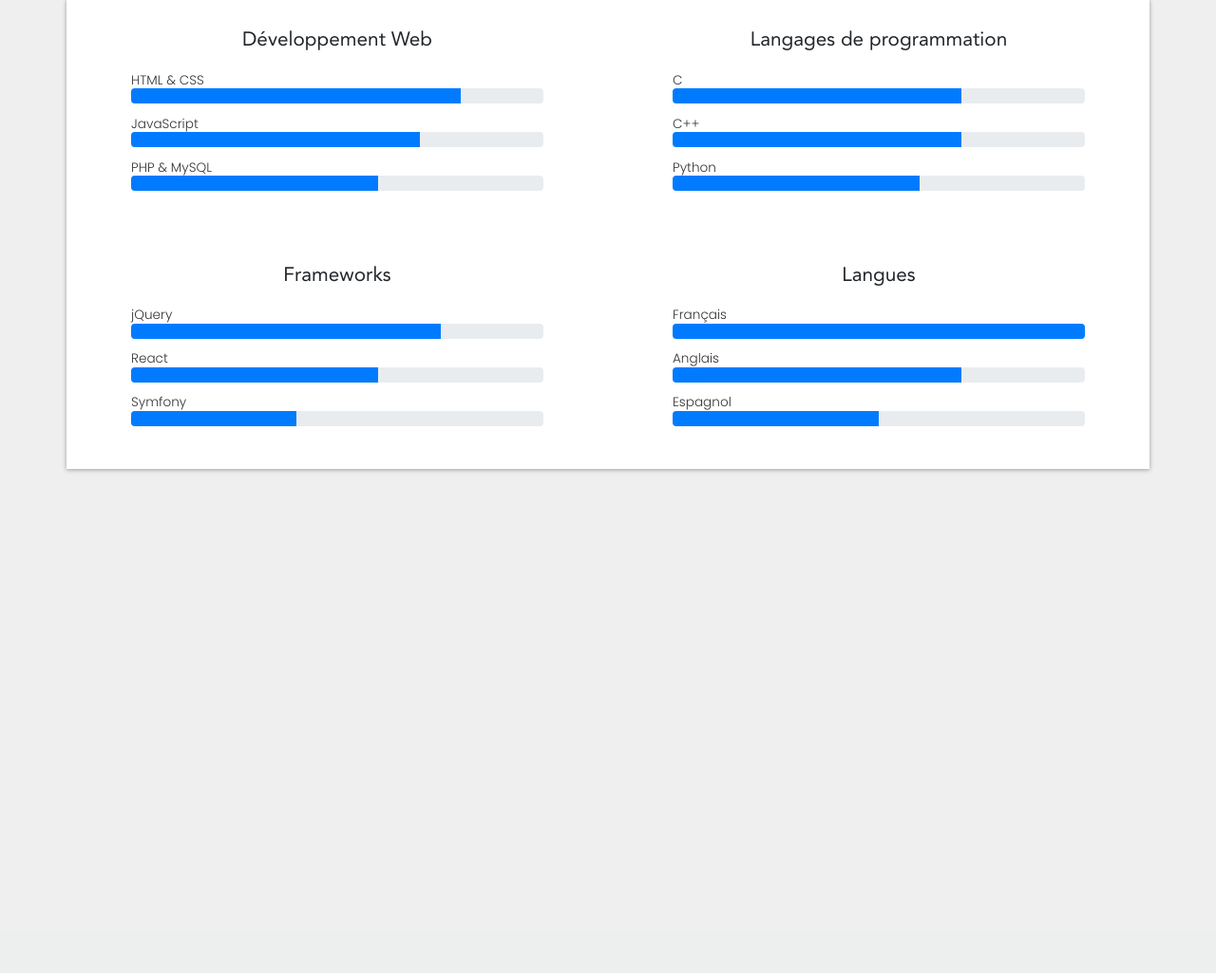
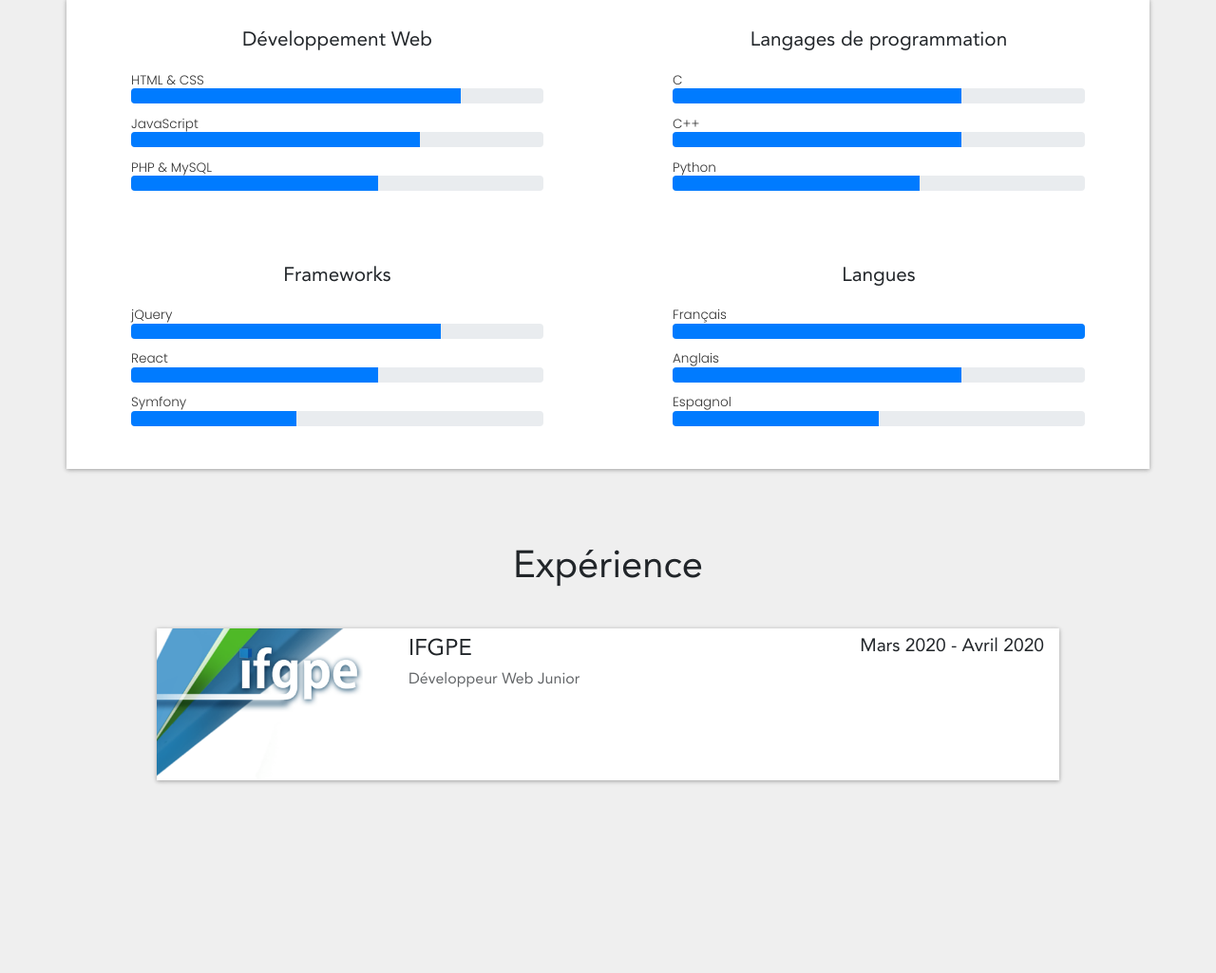
Before and after one commit to Stabien/Site_Perso, a PHP site: page / in a window 1280 px wide. Shown: the part 1103-2128 px from the top of the page at 95% size. Before the commit the page ends 1600 px from the top, so only its background shows below. Run offline with PHP 8.4, Linux system fonts and the light colour scheme.

Commit message:
experience in construction

```diff
--- a/css/style.css
+++ b/css/style.css
@@ -126,7 +126,7 @@ main {
     overflow: hidden;
 }
 
-#presentation h2 {
+#presentation h2, #experience-container h2 {
     font-family: 'Avenir-Roman';
     margin-bottom: 10px;
     text-align: center;
@@ -138,7 +138,7 @@ main {
     text-align: center;
 }
 
-#presentation_row {
+#presentation_row, #animation-container {
     margin-bottom: 5em;
 }
 
@@ -176,10 +176,6 @@ main {
     padding: 1em 0;
 }
 
-#competences ul:hover {
-
-}
-
 #competences li {
     list-style: none;
     margin-left: 5em;
@@ -196,8 +192,65 @@ main {
     margin-bottom: 10em;
 }
 
-
 .progress-bar {
     width: 0;
     transition: 3s !important;
 }
+
+#experience img {
+    width: 15em;
+    height: 10em;
+}
+
+#experience-container h2 {
+    margin-bottom: 1em;
+}
+
+#experience-content {
+    display: flex;
+    flex-direction: row;
+    padding: 0;
+    background: white;
+    box-shadow: 0 1px 6px rgba(0, 0, 0, 0.12),
+                0 1px 4px rgba(0, 0, 0, 0.24);
+    margin-bottom: 5em;
+}
+
+#content-stage {
+    width: 100%;
+    display: flex;
+    flex-direction: row;
+}
+
+#content-stage-left, #content-stage-right {
+    margin-left: 3em;
+    margin-top: 0.5em;
+    width: 100%;
+}
+
+#content-stage-right {
+    text-align: right;
+    margin-right: 1em;
+}
+
+#content-stage h3, #content-stage h4 {
+    font-family: 'Avenir-Roman';
+}
+
+#content-stage h4 {
+    font-size: 1em;
+    opacity: 0.7;
+}
+
+#content-stage-right h3 {
+    font-size: 1.2em;
+}
+
+#content-stage-left h3 {
+    font-size: 1.5em;
+}
+
+#content-stage-left p {
+    font-size: 0.8em;
+    opacity: 0.7;
+}
--- a/index.php
+++ b/index.php
@@ -128,10 +128,29 @@
                             <li>Espagnol
                                 <div class="progress">
                                     <div class="progress-bar" role="progressbar" aria-valuenow="50"
-                                    ></div>
+                                    aria-valuemin="0" aria-valuemax="100"></div>
                                 </div>
                             </li>
                         </ul>
+                    </div>
+                </div>
+            </div>
+        </div>
+        <div id="experience-container">
+            <h2>Expérience</h2>
+            <div id="experience" class="container">
+                <div class="row">
+                    <div id="experience-content" class="col-10 offset-1">
+                        <img src="images/image_stage.png">
+                        <div id="content-stage">
+                            <div id="content-stage-left">
+                                <h3>IFGPE</h3>
+                                <h4>Développeur Web Junior</h4>
+                            </div>
+                            <div id="content-stage-right">
+                                <h3>Mars 2020 - Avril 2020</h3>
+                            </div>
+                        </div>
                     </div>
                 </div>
             </div>
@@ -142,7 +161,6 @@
     AOS.init({
         once: true
     });
-
     $(document).on("aos:in:competences", function() {
         $(".progress-bar").css("width", function() {
             return $(this).attr("aria-valuenow") + "%";
```
Also changed, not shown: images/image_stage.png (added).
